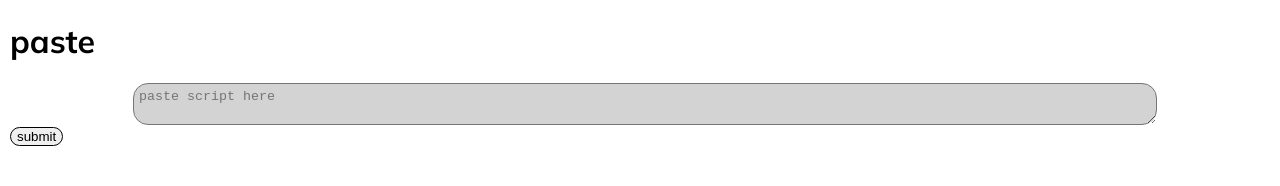
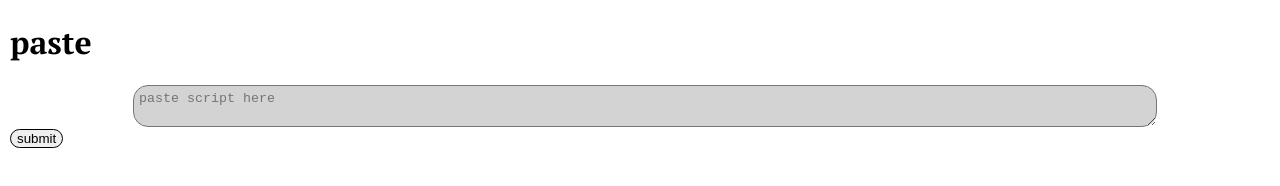
Before and after one commit to BatteryDrain/scriptStudy, a website: page index.html in a window 1280 px wide. Drawn offline with Linux system fonts and the light colour scheme.

Commit message:
up dated fonts

```diff
--- a/index.html
+++ b/index.html
@@ -9,6 +9,7 @@
 	<link rel="preconnect" href="https://fonts.googleapis.com">
     <link rel="preconnect" href="https://fonts.gstatic.com" crossorigin>
     <link href="https://fonts.googleapis.com/css2?family=Mulish:ital,wght@0,200..1000;1,200..1000&display=swap" rel="stylesheet">
+    <link href="https://fonts.googleapis.com/css2?family=PT+Serif:ital,wght@0,400;0,700;1,400;1,700&display=swap" rel="stylesheet">
   </head>
   <body>
       <main>
--- a/styles.css
+++ b/styles.css
@@ -1,5 +1,9 @@
 *{
     box-sizing: border-box;
+ }
+
+ h1 {
+   font-family: "PT Serif", serif;
  }
 
  textarea {
```
